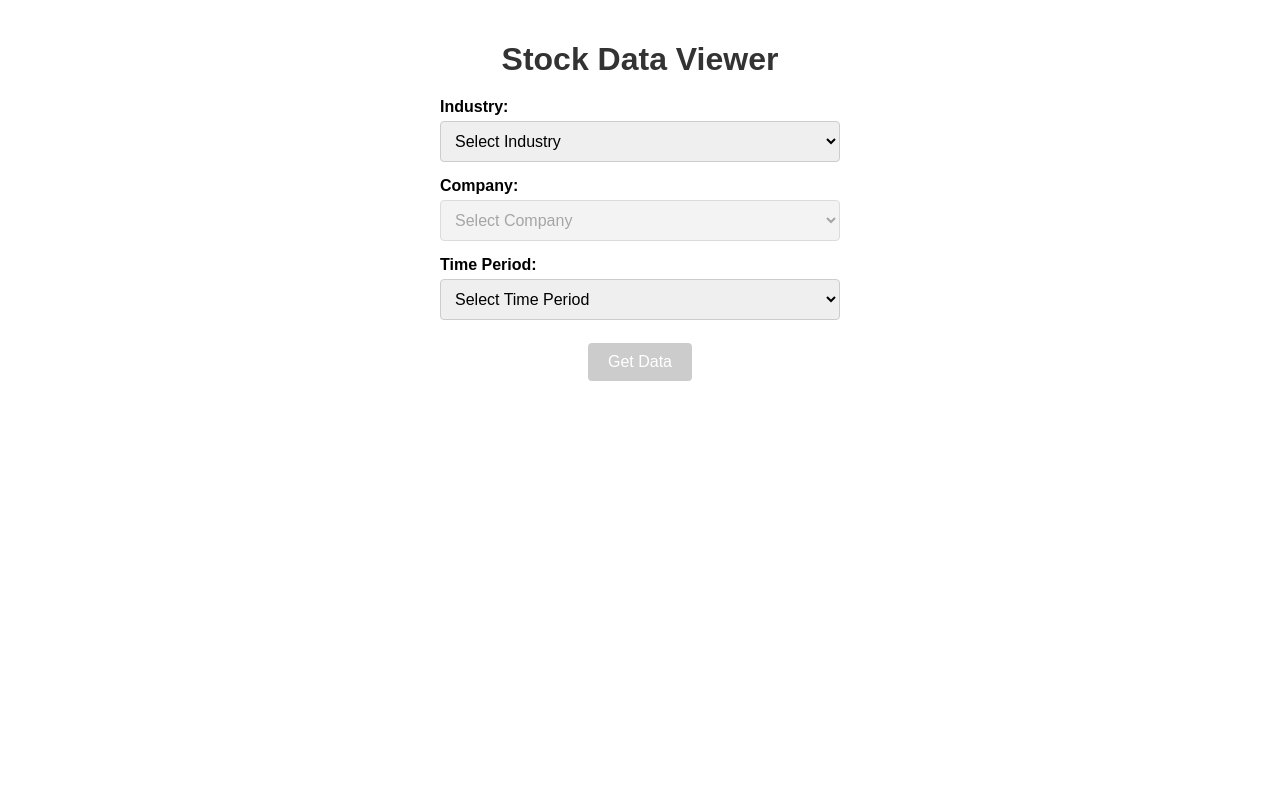
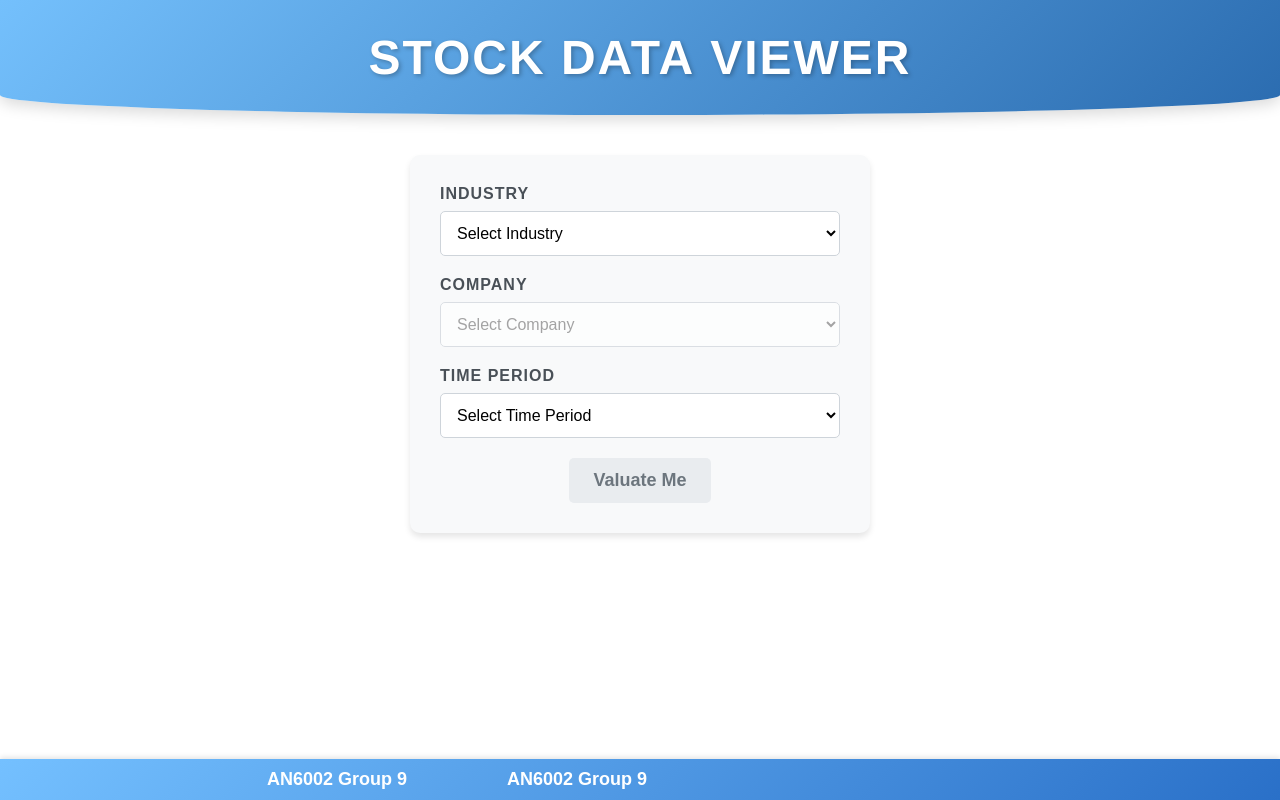
Before and after one commit to jaosy/AN6002_Business_Valuation_Project, a React (Create React App) app in the folder bvapp/: page / in a window 1280 px wide. Built offline with nearby package versions, Linux system fonts and the light colour scheme.

Commit message:
Beautification

```diff
--- a/bvapp/package.json
+++ b/bvapp/package.json
@@ -18,6 +18,7 @@
     "react-scripts": "5.0.1",
     "react-spinners": "^0.14.1",
     "react-tooltip": "^5.28.0",
+    "styled-components": "^6.1.13",
     "web-vitals": "^2.1.4"
   },
   "scripts": {
--- a/bvapp/public/index.html
+++ b/bvapp/public/index.html
@@ -1,4 +1,4 @@
-<!DOCTYPE html>
+<!doctype html>
 <html lang="en">
   <head>
     <meta charset="utf-8" />
--- a/bvapp/src/App.js
+++ b/bvapp/src/App.js
@@ -4,6 +4,41 @@ import { BounceLoader } from "react-spinners";
 import sp500Json from "./sp500_tickers.json";
 import GeoChart from "./map.js";
 import { Tooltip } from "react-tooltip";
+import styled, { keyframes } from "styled-components";
+
+const marqueeAnimation = keyframes`
+  0% {
+    transform: translateX(100%);
+  }
+  100% {
+    transform: translateX(-100%);
+  }
+`;
+
+const MarqueeContainer = styled.div`
+  position: fixed;
+  bottom: 0;
+  left: 0;
+  width: 100%;
+  overflow: hidden;
+  background: linear-gradient(135deg, #74c0ff, #2a70c8);
+  padding: 10px 0;
+  box-shadow: 0 -2px 5px rgba(0, 0, 0, 0.1);
+`;
+
+const MarqueeContent = styled.div`
+  display: inline-block;
+  white-space: nowrap;
+  animation: ${marqueeAnimation} 20s linear infinite;
+
+  span {
+    display: inline-block;
+    padding: 0 50px;
+    font-size: 18px;
+    font-weight: bold;
+    color: #ffffff;
+  }
+`;
 
 const industries = [
   ...new Set(
@@ -172,16 +207,56 @@ function App() {
     }
   };
 
+  const getRiskGradient = (riskValue) => {
+    if (riskValue <= 3) {
+      return {
+        background: "linear-gradient(45deg, #28a745, #d4edda)",
+        color: "#155724",
+      };
+    } else if (riskValue <= 7) {
+      return {
+        background: "linear-gradient(45deg, #007bff, #cce5ff)",
+        color: "#004085",
+      };
+    } else {
+      return {
+        background: "linear-gradient(45deg, #dc3545, #f8d7da)",
+        color: "#721c24",
+      };
+    }
+  };
+
+  const getRiskContainerStyle = (riskValue) => {
+    const gradientStyle = getRiskGradient(riskValue);
+    return {
+      ...styles.overallRiskContainer,
+      ...gradientStyle,
+    };
+  };
+
+  const getRiskValueContainerStyle = (riskValue) => {
+    const gradientStyle = getRiskGradient(riskValue);
+    return {
+      ...styles.overallRiskValueContainer,
+      background: gradientStyle.background,
+    };
+  };
+
   return (
     <div style={styles.app}>
-      <h1 style={styles.header}>Stock Data Viewer</h1>
+      <div style={styles.headerContainer}>
+        <h1 style={styles.header}>
+          <span style={styles.headerText}>Stock Data</span>
+          <span style={styles.headerHighlight}>Viewer</span>
+        </h1>
+      </div>
       <form onSubmit={handleSubmit} style={styles.form}>
         <div style={styles.formGroup}>
           <label
             style={styles.label}
             data-tip="Choose a company from the selected industry."
           >
-            Industry:
+            Industry
           </label>
           <select
             value={industry}
@@ -202,7 +277,7 @@ function App() {
           </select>
         </div>
         <div style={styles.formGroup}>
-          <label style={styles.label}>Company:</label>
+          <label style={styles.label}>Company</label>
           <select
             value={company}
             onChange={(e) => {
@@ -224,7 +299,7 @@ function App() {
           </select>
         </div>
         <div style={styles.formGroup}>
-          <label style={styles.label}>Time Period:</label>
+          <label style={styles.label}>Time Period</label>
           <select
             value={timePeriod}
             onChange={(e) => {
@@ -251,7 +326,7 @@ function App() {
               : styles.button
           }
         >
-          Get Data
+          Valuate Me
         </button>
       </form>
 
@@ -325,18 +400,44 @@ function App() {
                       )}
                     </div>
                     <ul style={styles.list}>
-                      {orderedKeys.map(
-                        (key) =>
-                          stockData.info[key] !== undefined && (
+                      {orderedKeys.map((key) =>
+                        stockData.info[key] !== undefined ? (
                           <li
                             key={key}
-                              style={styles.listItem}
-                              data-tooltip-id="tooltip" // Link this element to the Tooltip component
+                            style={
+                              key === "Overall Risk"
+                                ? styles.overallRiskItem
+                                : styles.listItem
+                            }
+                            data-tooltip-id="tooltip"
                             data-tooltip-content={getTooltipForKey(key)}
                           >
+                            {key === "Overall Risk" ? (
+                              <div
+                                style={getRiskContainerStyle(
+                                  parseFloat(stockData.info[key])
+                                )}
+                              >
+                                <strong style={styles.overallRiskLabel}>
+                                  {key}
+                                </strong>
+                                <div
+                                  style={getRiskValueContainerStyle(
+                                    parseFloat(stockData.info[key])
+                                  )}
+                                >
+                                  <span style={styles.overallRiskValue}>
+                                    {stockData.info[key]}
+                                  </span>
+                                </div>
+                              </div>
+                            ) : (
+                              <>
                                 <strong>{key}</strong>: {stockData.info[key]}
+                              </>
+                            )}
                           </li>
-                          )
+                        ) : null
                       )}
                     </ul>
                   </div>
@@ -484,6 +585,12 @@ function App() {
           )}
         </div>
       </div>
+      <MarqueeContainer>
+        <MarqueeContent>
+          <span>AN6002 Group 9</span>
+          <span>AN6002 Group 9</span>
+        </MarqueeContent>
+      </MarqueeContainer>
     </div>
   );
 }
@@ -492,7 +599,6 @@ const styles = {
   app: {
     fontFamily: "Arial, sans-serif",
     margin: "0 auto",
-    padding: "20px",
     maxWidth: "100%",
   },
   header: {
@@ -504,46 +610,67 @@ const styles = {
     display: "flex",
     flexDirection: "column",
     alignItems: "center",
-    marginBottom: "20px",
+    gap: "20px",
+    maxWidth: "400px",
+    margin: "0 auto",
+    padding: "30px",
+    borderRadius: "10px",
+    boxShadow: "0 4px 6px rgba(0, 0, 0, 0.1)",
+    backgroundColor: "#f8f9fa",
   },
   formGroup: {
-    marginBottom: "15px",
     width: "100%",
-    maxWidth: "400px",
   },
   label: {
     display: "block",
-    marginBottom: "5px",
+    marginBottom: "8px",
+    fontSize: "16px",
     fontWeight: "bold",
+    color: "#495057",
+    textTransform: "uppercase",
+    letterSpacing: "1px",
   },
   select: {
     width: "100%",
-    padding: "10px",
-    borderRadius: "4px",
-    border: "1px solid #ccc",
+    padding: "12px",
     fontSize: "16px",
+    borderRadius: "5px",
+    border: "1px solid #ced4da",
+    backgroundColor: "#fff",
+    transition: "border-color 0.15s ease-in-out, box-shadow 0.15s ease-in-out",
+    "&:focus": {
+      borderColor: "#80bdff",
+      outline: 0,
+      boxShadow: "0 0 0 0.2rem rgba(0, 123, 255, 0.25)",
+    },
   },
   button: {
-    margin: "0.5em",
-    padding: "10px 20px",
-    borderRadius: "4px",
+    padding: "12px 24px",
+    fontSize: "18px",
+    fontWeight: "bold",
+    color: "#fff",
+    backgroundColor: "#007bff",
     border: "none",
-    backgroundColor: "#007bff",
-    color: "#fff",
-    fontSize: "16px",
+    borderRadius: "5px",
     cursor: "pointer",
-    transition: "background-color 0.3s",
+    transition: "all 0.3s ease",
+    background: "linear-gradient(45deg, #007bff, #0056b3)",
+    boxShadow: "0 4px 6px rgba(0, 0, 0, 0.1)",
+    "&:hover": {
+      background: "linear-gradient(45deg, #0056b3, #004085)",
+      boxShadow: "0 6px 8px rgba(0, 0, 0, 0.15)",
+    },
   },
   buttonDisabled: {
-    margin: "0.5em",
-    padding: "10px 20px",
-    borderRadius: "4px",
+    padding: "12px 24px",
+    fontSize: "18px",
+    fontWeight: "bold",
+    color: "#6c757d",
+    backgroundColor: "#e9ecef",
     border: "none",
-    color: "#fff",
-    fontSize: "16px",
-    transition: "background-color 0.3s",
-    backgroundColor: "#ccc",
+    borderRadius: "5px",
     cursor: "not-allowed",
+    boxShadow: "none",
   },
   contentContainer: {
     display: "flex",
@@ -635,6 +762,8 @@ const styles = {
     boxShadow: "0 1px 3px rgba(0, 0, 0, 0.1)",
   },
   infoHeader: {
+    alignItems: "center",
+    justifyContent: "center",
     marginBottom: "10px",
     fontSize: "18px",
     fontWeight: "bold",
@@ -678,6 +807,106 @@ const styles = {
     maxWidth: "150px", // Adjust this value as needed
     height: "auto",
   },
+  overallRiskItem: {
+    marginBottom: "20px",
+    listStyleType: "none",
+  },
+  overallRiskContainer: {
+    display: "flex",
+    flexDirection: "column",
+    alignItems: "center",
+    padding: "20px",
+    borderRadius: "10px",
+    boxShadow: "0 4px 8px rgba(0,0,0,0.1)",
+  },
+  overallRiskLabel: {
+    fontSize: "24px",
+    fontWeight: "bold",
+    marginBottom: "10px",
+    fontFamily: "Arial, sans-serif",
+  },
+  overallRiskValueContainer: {
+    borderRadius: "50%",
+    width: "120px",
+    height: "120px",
+    display: "flex",
+    justifyContent: "center",
+    alignItems: "center",
+    boxShadow: "0 4px 8px rgba(0,0,0,0.2)",
+  },
+  overallRiskValue: {
+    fontSize: "48px",
+    fontWeight: "bold",
+    fontFamily: '"Roboto", "Helvetica", "Arial", sans-serif',
+    color: "white",
+    textShadow: "2px 2px 4px rgba(0,0,0,0.3)",
+  },
+  headerContainer: {
+    background: "linear-gradient(135deg, #74c0fc, #2b6cb0)",
+    padding: "30px 0",
+    borderRadius: "0 0 50% 50% / 20px",
+    boxShadow: "0 5px 15px rgba(0, 0, 0, 0.15)",
+    marginBottom: "40px",
+  },
+  header: {
+    color: "#ffffff",
+    fontSize: "48px",
+    fontWeight: "bold",
+    textAlign: "center",
+    textTransform: "uppercase",
+    letterSpacing: "2px",
+    textShadow: "2px 2px 4px rgba(0, 0, 0, 0.25)",
+    fontFamily: '"Montserrat", "Helvetica Neue", Arial, sans-serif',
+    margin: 0,
+    padding: "0",
+    position: "relative",
+    overflow: "hidden",
+  },
+  headerText: {
+    display: "inline-block",
+    position: "relative",
+    zIndex: 1,
+  },
+  headerHighlight: {
+    display: "inline-block",
+    position: "relative",
+    color: "#ffffff",
+    marginLeft: "15px",
+    zIndex: 1,
+    "&::after": {
+      content: '""',
+      position: "absolute",
+      left: 0,
+      right: 0,
+      bottom: "5px",
+      height: "10px",
+      background: "rgba(255, 255, 255, 0.4)",
+      zIndex: -1,
+      transform: "skew(-20deg) rotate(-1deg)",
+    },
+  },
+  marqueeContainer: {
+    position: "fixed",
+    bottom: 0,
+    left: 0,
+    width: "100%",
+    overflow: "hidden",
+    background: "linear-gradient(135deg, #74c0ff, #2a70c8)",
+    padding: "10px 0",
+    boxShadow: "0 -2px 5px rgba(0, 0, 0, 0.1)",
+  },
+  marquee: {
+    display: "inline-block",
+    whiteSpace: "nowrap",
+    animation: "marquee 20s linear infinite",
+    "& span": {
+      display: "inline-block",
+      padding: "0 50px",
+      fontSize: "18px",
+      fontWeight: "bold",
+      color: "#ffffff",
+    },
+  },
 };
 
 export default App;
```
Also changed, not shown: 2 other files (tests, documents, lock files or other folders). Lines whose indentation alone changed are shown as unchanged.
